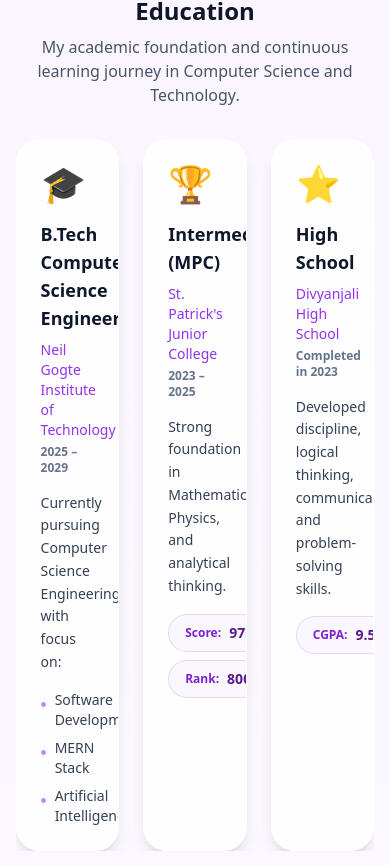
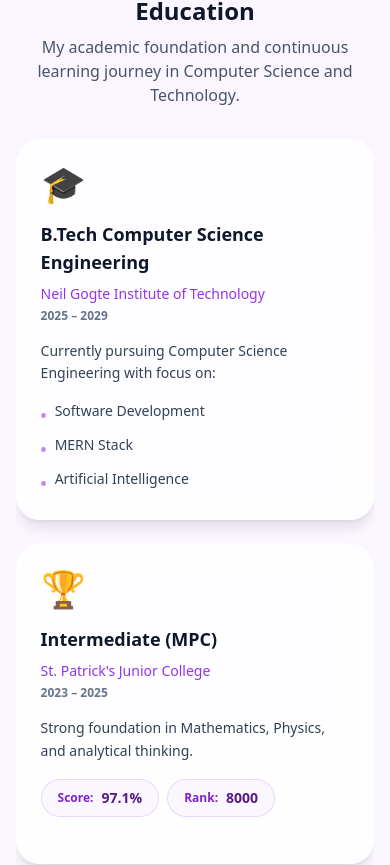
Before and after one commit to Sriram-Adithya96/new-portfolio, a Next.js app: page / in a window 390 px wide. Shown: the part 3470-4335 px from the top of the page. Built offline with nearby package versions, Linux system fonts and the light colour scheme.

Commit message:
updated education

```diff
--- a/src/components/education-timeline-section.tsx
+++ b/src/components/education-timeline-section.tsx
@@ -51,7 +51,7 @@ function EducationCard({ card }: { card: (typeof educationCards)[0] }) {
       viewport={{ once: true, amount: 0.2 }}
       transition={{ duration: 0.5, ease: [0.22, 1, 0.36, 1] }}
       whileHover={{ y: -8, transition: { duration: 0.3 } }}
-      className="group relative overflow-hidden rounded-[24px] border border-white/40 bg-white/80 backdrop-blur-md transition shadow-lg hover:shadow-xl h-full"
+      className="group relative overflow-hidden rounded-[24px] border border-white/40 bg-white/80 backdrop-blur-md transition shadow-lg hover:shadow-xl h-full min-h-[320px]"
     >
       {/* Purple glow on hover */}
       <motion.div
@@ -140,7 +140,7 @@ export function EducationTimelineSection() {
       </motion.div>
 
       {/* 3-Card Grid */}
-      <div className="grid grid-cols-3 gap-6 md:gap-8">
+      <div className="grid grid-cols-1 sm:grid-cols-2 lg:grid-cols-3 gap-6 md:gap-8">
         {educationCards.map((card) => (
           <EducationCard key={card.id} card={card} />
         ))}
```
